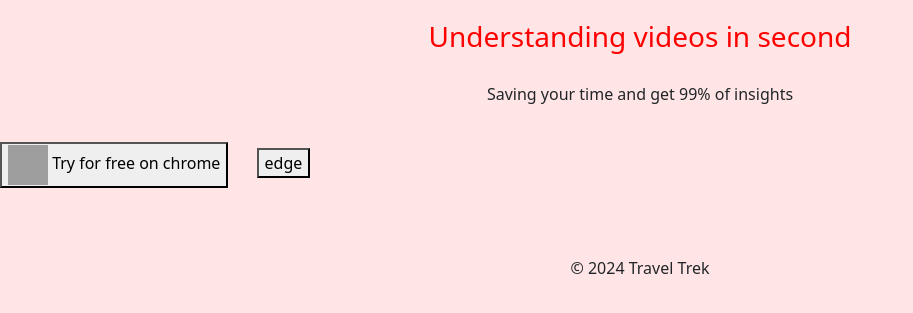
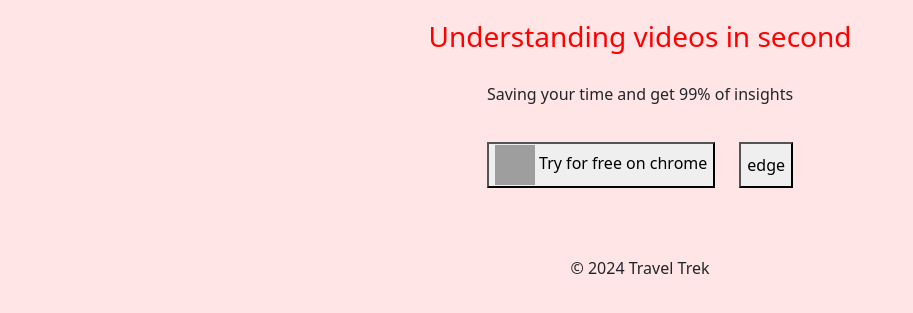
Before and after one commit to AmbreenGulfraz09/Travel_Trek, a Django app: page / in a window 1280 px wide. Shown: the part 146-459 px from the top of the page, without its empty margins (0-913 px from the left). Run offline with Django 5.2, Linux system fonts and the light colour scheme; grey boxes are pictures that could not be loaded.

Commit message:
Centering divs

```diff
--- a/static/css/home.css
+++ b/static/css/home.css
@@ -11,3 +11,7 @@
     text-align: center;
     padding: 20px;
 }
+.edge{
+    display: flex;
+    justify-content: center;
+}
```
